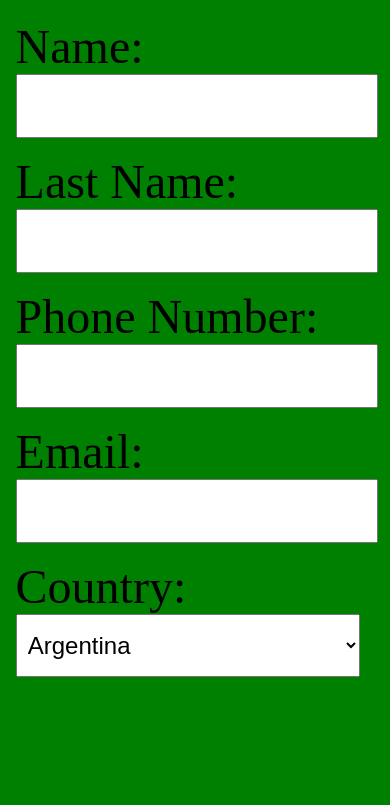
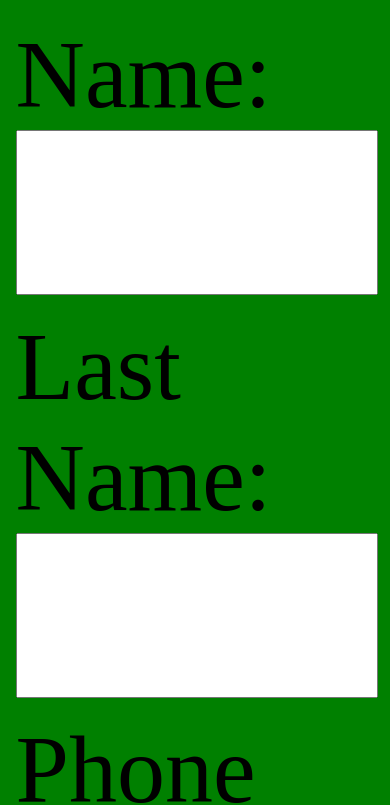
Before and after one commit to dantovbein/TestMobileApp, a plain HTML site: page hello/platforms/browser/www/index.html in a window 390 px wide. Shown: the part 69-874 px from the top of the page. Before the commit the page ends 844 px from the top, so only its background shows below. Drawn offline with nearby package versions, Linux system fonts and the light colour scheme.

Commit message:
nuevo compilador

```diff
--- a/hello/platforms/browser/www/css/index.css
+++ b/hello/platforms/browser/www/css/index.css
@@ -27,10 +27,10 @@ li {
 h1 { font-size: }
 
 label {
-	font-size: 3rem;
+	font-size: 6rem;
 }
 input,select {
 	width: 96%;
 	padding: 1rem 2%;
-	font-size: 1.5rem;
+	font-size: 7rem;
 }
```
